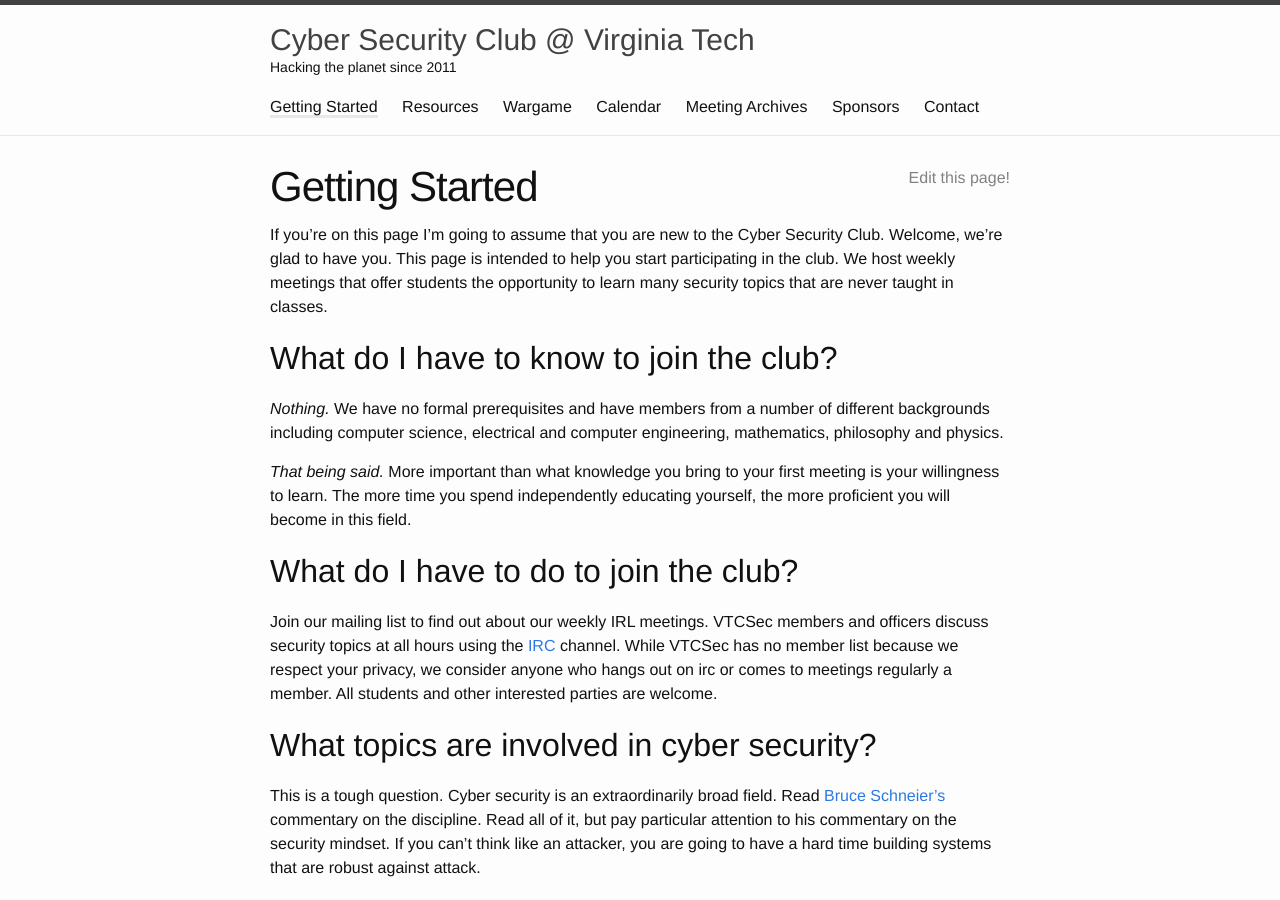
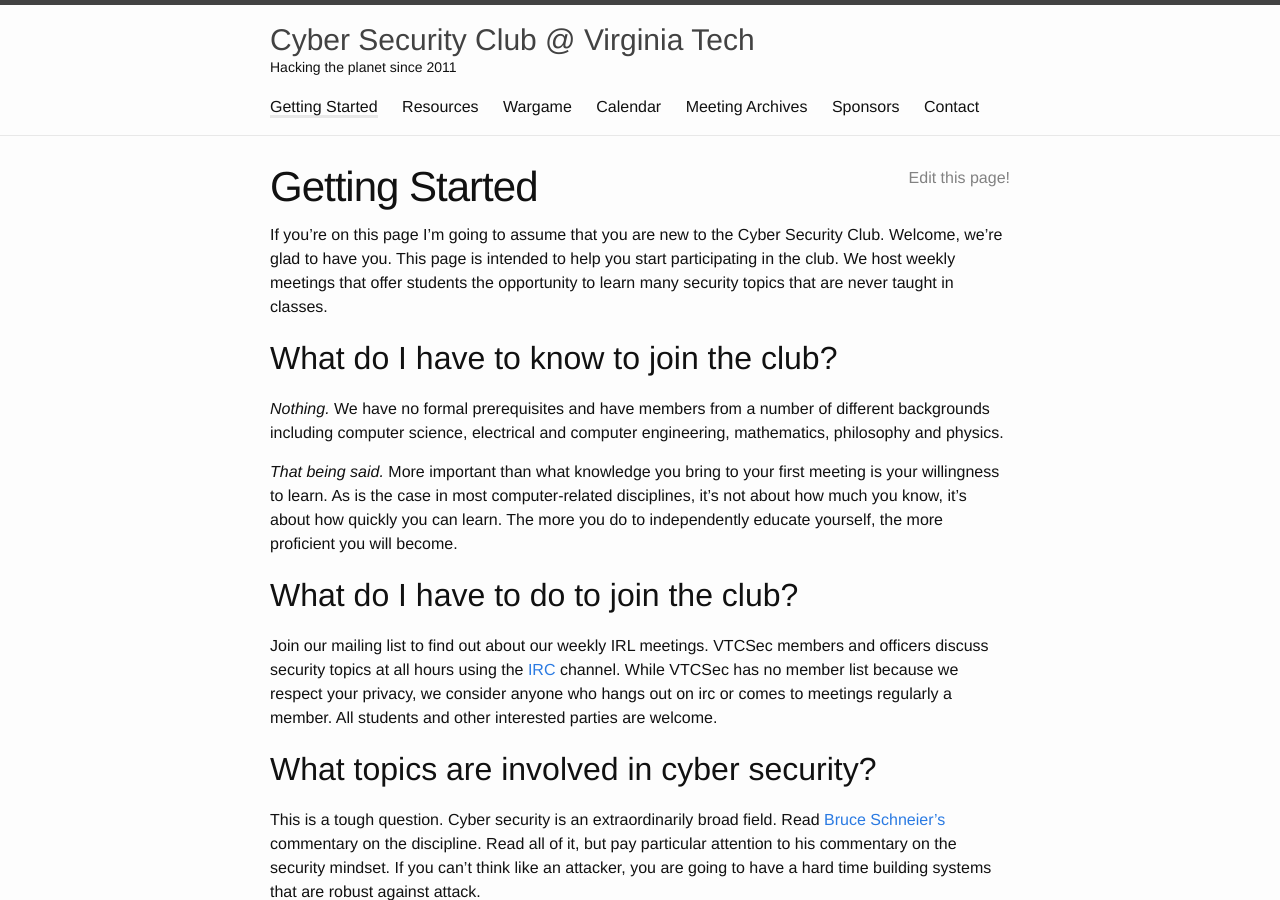
Before and after one commit to VTCSec/vtcsec.org, a Jekyll site: the page built from getting_started.md, in a window 1280 px wide and 900 px high. Built offline with Jekyll 4.4.1, drawn with Linux system fonts in a browser that asks for light colours.

Commit message:
Reword getting started

```diff
--- a/getting_started.md
+++ b/getting_started.md
@@ -16,7 +16,8 @@
 
 *That being said.*
 More important than what knowledge you bring to your first meeting is your willingness to learn.
-The more time you spend independently educating yourself, the more proficient you will become in this field.
+As is the case in most computer-related disciplines, it's not about how much you know, it's about how quickly you can learn.
+The more you do to independently educate yourself, the more proficient you will become.
 
 ## What do I have to do to join the club?
 Join our mailing list to find out about our weekly IRL meetings. VTCSec members and officers discuss security topics at all hours using the [IRC][irc] channel. While VTCSec has no member list because we respect your privacy, we consider anyone who hangs out on irc or comes to meetings regularly a member. All students and other interested parties are welcome.
```
